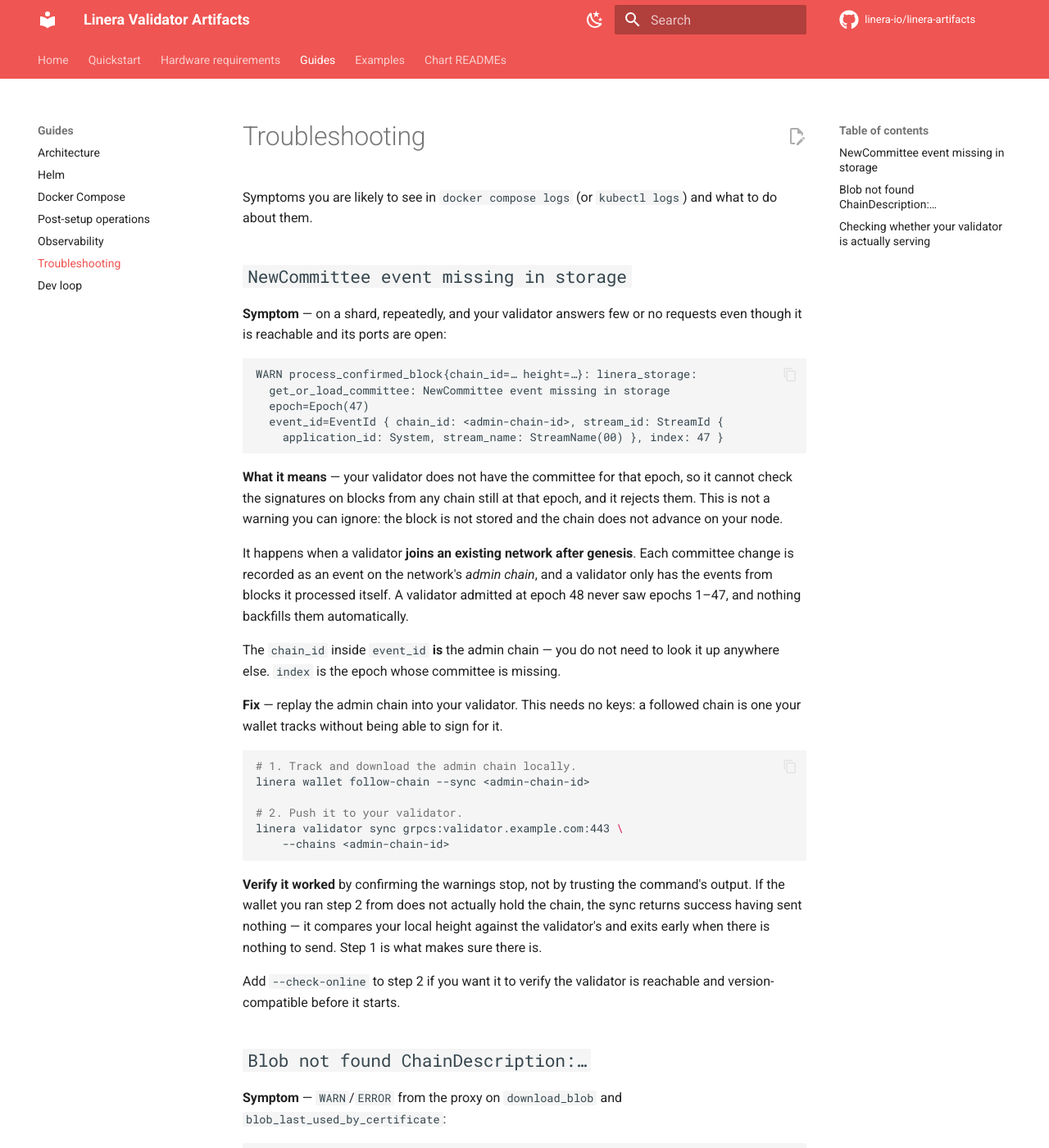
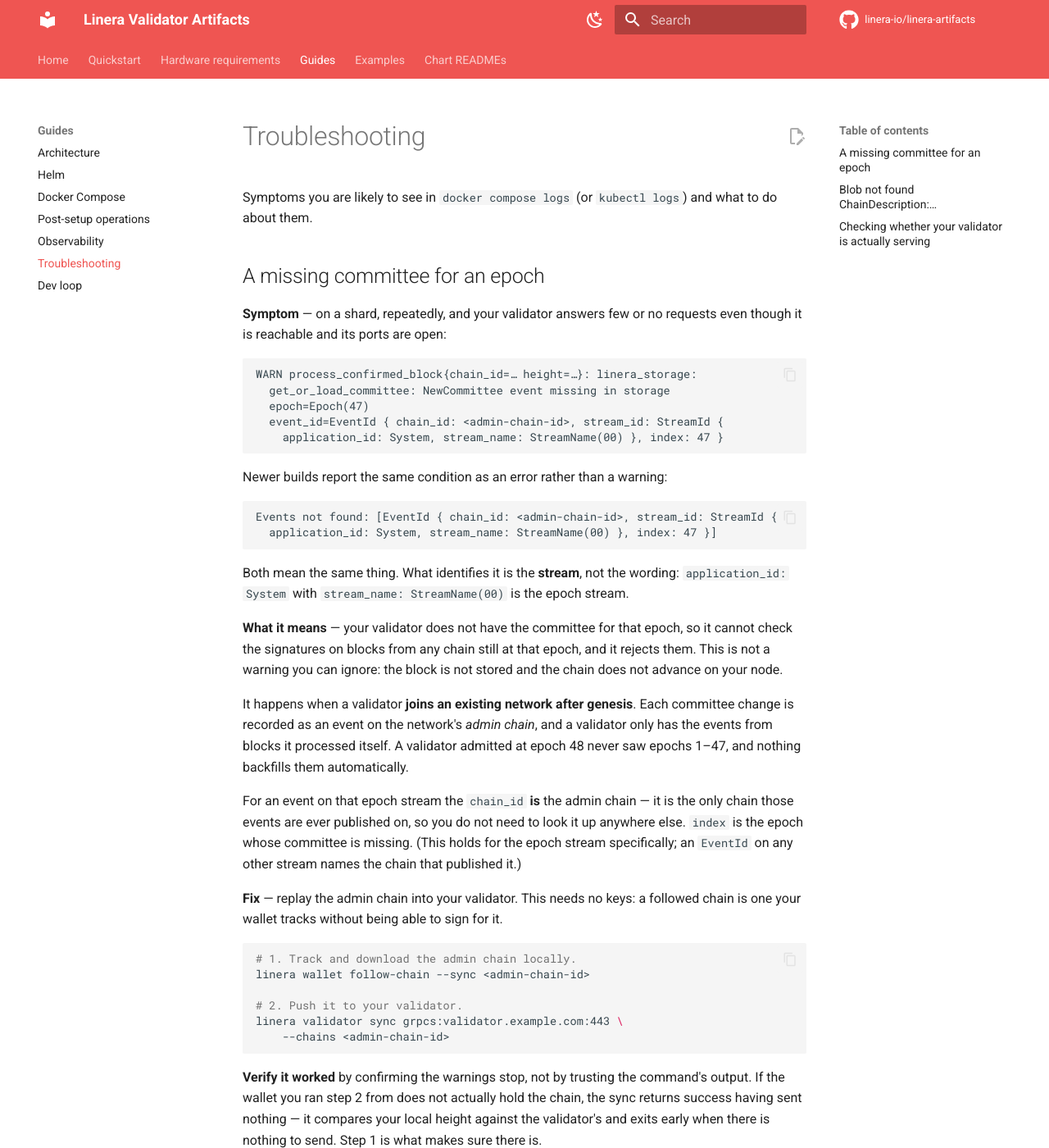
Before and after one commit to linera-io/linera-artifacts, an MkDocs documentation site: the page built from docs/TROUBLESHOOTING.md, in a window 1280 px wide and 1400 px high. Shown: the whole window at 82% size. Built offline with MkDocs 1.6.1 and Material for MkDocs 9.7.7, drawn with Linux system fonts in a browser that asks for light colours; comment, search, counter and statistics services are not loaded; some of the changed text lies outside the part shown.

Commit message:
docs: note the block exporter, and key the epoch symptom on the stream

````diff
--- a/docs/TROUBLESHOOTING.md
+++ b/docs/TROUBLESHOOTING.md
@@ -3,7 +3,7 @@
 Symptoms you are likely to see in `docker compose logs` (or `kubectl logs`) and
 what to do about them.
 
-## `NewCommittee event missing in storage`
+## A missing committee for an epoch
 
 **Symptom** — on a shard, repeatedly, and your validator answers few or no
 requests even though it is reachable and its ports are open:
@@ -16,6 +16,16 @@
     application_id: System, stream_name: StreamName(00) }, index: 47 }
 ```
 
+Newer builds report the same condition as an error rather than a warning:
+
+```
+Events not found: [EventId { chain_id: <admin-chain-id>, stream_id: StreamId {
+  application_id: System, stream_name: StreamName(00) }, index: 47 }]
+```
+
+Both mean the same thing. What identifies it is the **stream**, not the wording:
+`application_id: System` with `stream_name: StreamName(00)` is the epoch stream.
+
 **What it means** — your validator does not have the committee for that epoch,
 so it cannot check the signatures on blocks from any chain still at that epoch,
 and it rejects them. This is not a warning you can ignore: the block is not
@@ -27,8 +37,11 @@
 admitted at epoch 48 never saw epochs 1–47, and nothing backfills them
 automatically.
 
-The `chain_id` inside `event_id` **is** the admin chain — you do not need to look
-it up anywhere else. `index` is the epoch whose committee is missing.
+For an event on that epoch stream the `chain_id` **is** the admin chain — it is
+the only chain those events are ever published on, so you do not need to look it
+up anywhere else. `index` is the epoch whose committee is missing. (This holds
+for the epoch stream specifically; an `EventId` on any other stream names the
+chain that published it.)
 
 **Fix** — replay the admin chain into your validator. This needs no keys: a
 followed chain is one your wallet tracks without being able to sign for it.
@@ -76,6 +89,14 @@
 that first, since a validator that cannot accept certificates never accumulates
 anything.
 
+Both of these symptoms come from the same root: a validator that joined after
+genesis starts empty and only fills in as traffic reaches it. We are working on
+re-enabling the **block exporter**, which distributes blocks to every validator
+rather than leaving each one to accumulate whatever its clients happen to send.
+Once that is in place a newly joined validator converges on its own, and the
+manual replay above becomes a fallback rather than a step you are expected to
+run.
+
 ## Checking whether your validator is actually serving
 
 Reachability is not the same as usefulness — a validator can pass a TCP health
````
